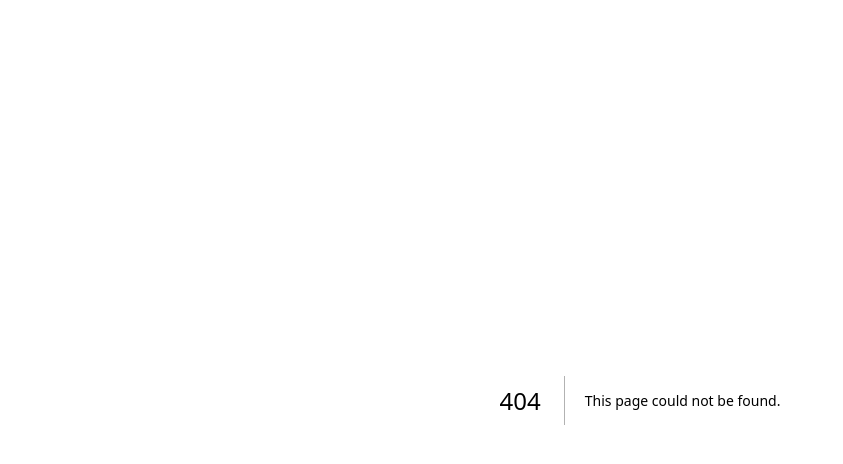
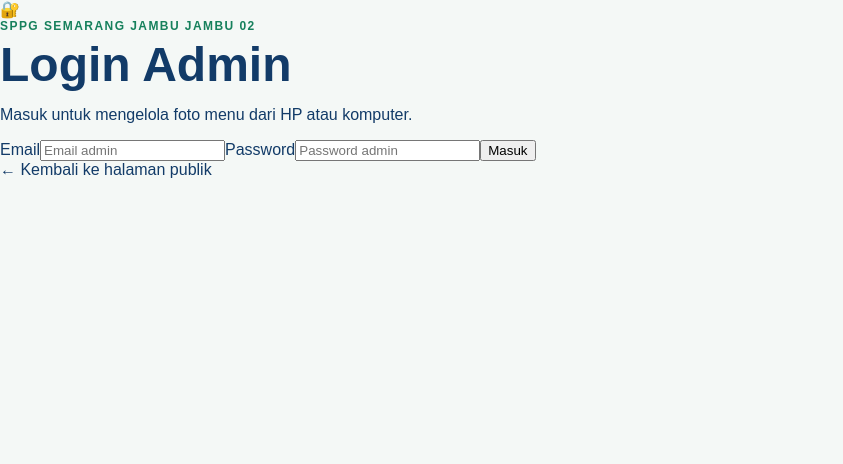
Before and after one commit to sppgkelurahanjambu-cyber/menu-qr-sppg, a Next.js app: page /admin/login in a window 1280 px wide. Before the commit this address had no page. Shown: the top 464 px of the page, without its empty margins (0-843 px from the left). Built offline with nearby package versions, Linux system fonts and the light colour scheme; no server answers.

Commit message:
add admin email password login page

```diff
--- /dev/null
+++ b/app/admin/login/page.tsx
@@ -0,0 +1,89 @@
+"use client";
+
+import { FormEvent, useEffect, useState } from "react";
+import { useRouter, useSearchParams } from "next/navigation";
+import { createClient } from "@/lib/supabase/client";
+
+export default function AdminLoginPage() {
+  const router = useRouter();
+  const searchParams = useSearchParams();
+  const supabase = createClient();
+  const [email, setEmail] = useState("");
+  const [password, setPassword] = useState("");
+  const [loading, setLoading] = useState(false);
+  const [message, setMessage] = useState("");
+
+  useEffect(() => {
+    supabase.auth.getClaims().then(({ data }) => {
+      if (data?.claims) router.replace("/admin");
+    });
+  }, [router, supabase]);
+
+  async function handleLogin(event: FormEvent<HTMLFormElement>) {
+    event.preventDefault();
+    setLoading(true);
+    setMessage("");
+
+    const { error } = await supabase.auth.signInWithPassword({
+      email: email.trim(),
+      password,
+    });
+
+    if (error) {
+      setMessage("Email atau password salah.");
+      setLoading(false);
+      return;
+    }
+
+    const next = searchParams.get("next") || "/admin";
+    router.replace(next.startsWith("/admin") ? next : "/admin");
+    router.refresh();
+  }
+
+  return (
+    <main className="admin-login-page">
+      <section className="admin-login-card">
+        <div className="admin-login-logo">🔐</div>
+        <p className="eyebrow">SPPG SEMARANG JAMBU JAMBU 02</p>
+        <h1>Login Admin</h1>
+        <p className="admin-login-subtitle">
+          Masuk untuk mengelola foto menu dari HP atau komputer.
+        </p>
+
+        <form onSubmit={handleLogin} className="admin-login-form">
+          <label htmlFor="admin-email">Email</label>
+          <input
+            id="admin-email"
+            type="email"
+            autoComplete="username"
+            value={email}
+            onChange={(event) => setEmail(event.target.value)}
+            placeholder="Email admin"
+            required
+          />
+
+          <label htmlFor="admin-password">Password</label>
+          <input
+            id="admin-password"
+            type="password"
+            autoComplete="current-password"
+            value={password}
+            onChange={(event) => setPassword(event.target.value)}
+            placeholder="Password admin"
+            required
+          />
+
+          <button type="submit" disabled={loading} className="login-button">
+            {loading ? "Memeriksa..." : "Masuk"}
+          </button>
+
+          {message && <p className="login-error">{message}</p>}
+        </form>
+
+        <a href="/" className="back-button login-back">
+          ← Kembali ke halaman publik
+        </a>
+      </section>
+    </main>
+  );
+}
```
